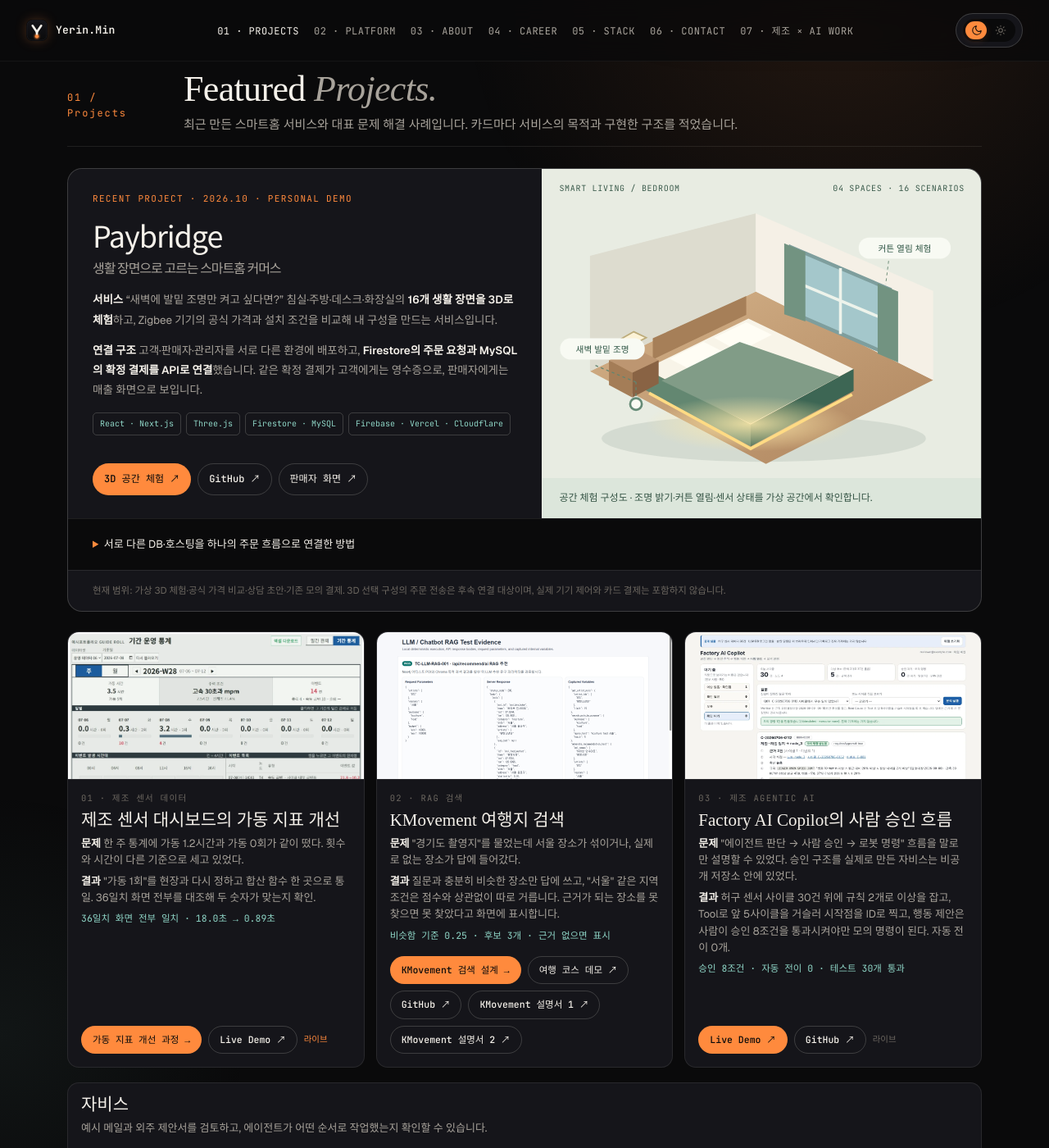
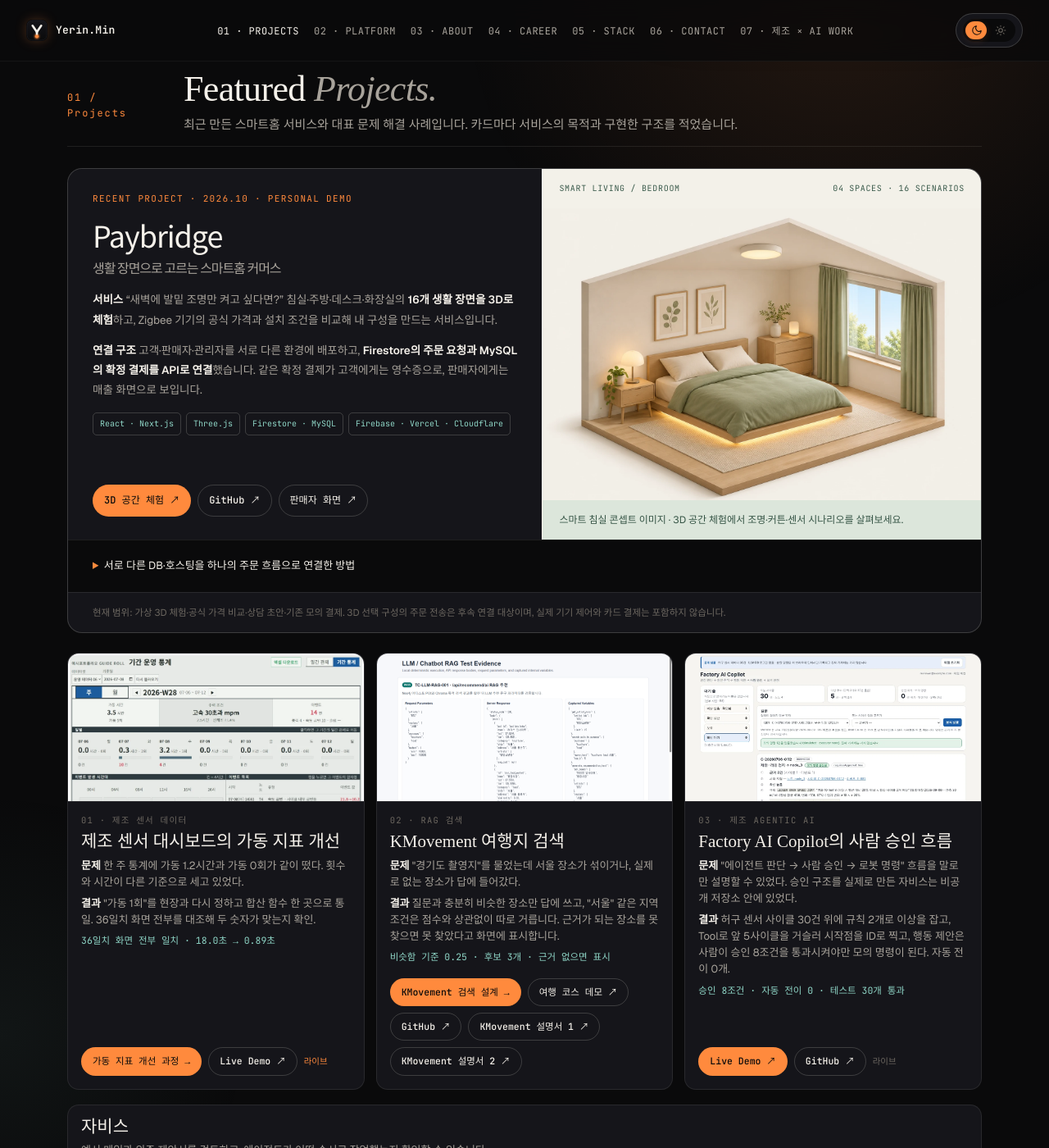
Before and after one commit to feed-mina/feed-mina.github.io, a Jekyll site: the page index.html, which Jekyll copies as it is, in a window 1280 px wide and 1400 px high, scrolled down 663 px. Shown: the whole window at 82% size. Built offline with Jekyll 4.4.1, drawn with Linux system fonts in a browser that asks for light colours; some web fonts are replaced; some of the changed text lies outside the part shown.

Commit message:
v20261116: 포트폴리오 이미지 개선 및 체험판 버튼 정리

```diff
--- a/index.html
+++ b/index.html
@@ -1297,9 +1297,10 @@
   .pb-tags li{font:10px/1.6 "JetBrains Mono",monospace;padding:5px 8px;border:1px solid var(--line-strong);border-radius:5px;color:var(--mint);}
   .pb-actions{display:flex;flex-wrap:wrap;gap:8px;margin-top:auto;padding-top:5px;}
   .pb-actions .btn{font-size:12px;padding:9px 13px;}
-  .pb-visual{min-width:0;display:flex;flex-direction:column;background:#e8ece2;border-left:1px solid var(--line);}
-  .pb-visual-header{display:flex;justify-content:space-between;gap:12px;padding:16px 20px;color:#3b5b4c;font:10px/1.6 "JetBrains Mono",monospace;letter-spacing:.07em;}
-  .pb-visual svg{display:block;width:100%;height:auto;flex:1;max-height:330px;}
+  .pb-visual{min-width:0;display:flex;flex-direction:column;background:#f3f1e9;border-left:1px solid var(--line);}
+  .pb-visual-header{display:flex;flex-wrap:wrap;justify-content:space-between;gap:6px 12px;padding:16px 20px;color:#3b5b4c;font:10px/1.6 "JetBrains Mono",monospace;letter-spacing:.07em;}
+  .pb-room-frame{display:grid;align-items:center;flex:1;min-width:0;}
+  .pb-room-image{display:block;width:100%;height:auto;aspect-ratio:3/2;object-fit:contain;}
   .pb-visual figcaption{padding:14px 20px;font-size:12px;line-height:1.7;color:#355445;background:#dce6db;}
   .pb-system{border-top:1px solid var(--line);padding:20px 30px;background:var(--bg);}
   .pb-system summary{font-size:13px;color:var(--ink);cursor:pointer;line-height:1.7;}
@@ -1312,7 +1313,7 @@
   .pb-system p{font-size:12px;line-height:1.8;color:var(--ink-dim);margin:8px 0;}
   .pb-scope{padding:14px 30px;border-top:1px solid var(--line);font-size:11.5px;line-height:1.8;color:var(--ink-mute);}
   .pb-card a:focus-visible,.pb-system summary:focus-visible{outline:2px solid var(--amber);outline-offset:4px;}
-  @media(max-width:800px){.pb-main{grid-template-columns:1fr;}.pb-copy{padding:24px 20px;}.pb-visual{border-left:0;border-top:1px solid var(--line);}.pb-hosts{grid-template-columns:1fr;}.pb-system{padding:16px 20px;}.pb-scope{padding:14px 20px;}.pb-visual svg{max-height:300px;}}
+  @media(max-width:800px){.pb-main{grid-template-columns:1fr;}.pb-copy{padding:24px 20px;}.pb-visual{border-left:0;border-top:1px solid var(--line);}.pb-hosts{grid-template-columns:1fr;}.pb-system{padding:16px 20px;}.pb-scope{padding:14px 20px;}}
 </style>
 </head>
 <body>
@@ -1405,41 +1406,10 @@
         </div>
         <figure class="pb-visual">
           <div class="pb-visual-header"><span>SMART LIVING / BEDROOM</span><span>04 SPACES · 16 SCENARIOS</span></div>
-          <svg viewBox="0 0 600 370" role="img" aria-labelledby="pb-room-title pb-room-desc" xmlns="http://www.w3.org/2000/svg">
-            <title id="pb-room-title">침실 조명과 커튼을 비교하는 3D 체험 구성도</title>
-            <desc id="pb-room-desc">입체 침실에 침대, 창문, 커튼과 발밑 조명을 배치한 서비스 개념 그림입니다.</desc>
-            <defs>
-              <linearGradient id="pb-floor" x2="1" y2="1"><stop stop-color="#d5b38a"/><stop offset="1" stop-color="#ae845d"/></linearGradient>
-              <radialGradient id="pb-light"><stop stop-color="#ffeaaa" stop-opacity=".85"/><stop offset="1" stop-color="#ffeaaa" stop-opacity="0"/></radialGradient>
-            </defs>
-            <ellipse cx="303" cy="315" rx="222" ry="32" fill="#27493c" opacity=".10"/>
-            <path d="M65 223L292 114L535 235L306 350Z" fill="url(#pb-floor)"/>
-            <path d="M65 223V65L292 7V114Z" fill="#dddccf"/>
-            <path d="M292 7L535 113V235L292 114Z" fill="#f5f0e6"/>
-            <path d="M340 53L476 111V201L340 142Z" fill="#a4c7cb" stroke="#7e9e9d" stroke-width="5"/>
-            <path d="M408 82V172M340 98L476 155" fill="none" stroke="#edf3eb" stroke-width="4"/>
-            <path d="M331 48L360 60V155L331 145ZM459 103L487 114V211L459 199Z" fill="#729381"/>
-            <path d="M141 220L282 151L426 220L285 296Z" fill="#f8f4e8"/>
-            <path d="M141 220V249L285 326V296Z" fill="#638771"/>
-            <path d="M285 296L426 220V250L285 326Z" fill="#3d6654"/>
-            <path d="M151 207L279 146L279 120L151 178Z" fill="#a67f58"/>
-            <path d="M174 206L221 183L256 201L209 224Z M235 177L279 156L314 173L269 196Z" fill="#fffdf4"/>
-            <path d="M163 236L270 183L407 230L285 295Z" fill="#819c87"/>
-            <ellipse cx="284" cy="295" rx="143" ry="38" fill="url(#pb-light)"/>
-            <path d="M146 253L285 329L424 255" fill="none" stroke="#ffdb84" stroke-width="4"/>
-            <path d="M91 208L126 191L159 208L123 225Z" fill="#bd9671"/>
-            <path d="M91 208V242L123 259V225Z" fill="#a47d57"/>
-            <path d="M123 225L159 208V240L123 259Z" fill="#896344"/>
-            <path d="M124 181V199M109 178L125 169L142 177L125 186Z" fill="#fcf2d6" stroke="#bdac7a" stroke-width="2"/>
-            <circle cx="128" cy="268" r="8" fill="#f9fbf4" stroke="#658b77" stroke-width="3"/>
-            <path d="M128 257V238M128 238L72 215" fill="none" stroke="#63856f" stroke-width="1.5" stroke-dasharray="4 4"/>
-            <g font-family="'Noto Sans KR',sans-serif" font-size="12" fill="#315746">
-              <rect x="24" y="178" width="116" height="29" rx="14" fill="#f8faf3"/><text x="82" y="197" text-anchor="middle">새벽 발밑 조명</text>
-              <rect x="433" y="40" width="126" height="29" rx="14" fill="#f8faf3"/><text x="496" y="59" text-anchor="middle">커튼 열림 체험</text>
-              <path d="M474 72L470 104" fill="none" stroke="#63856f" stroke-dasharray="4 4"/>
-            </g>
-          </svg>
-          <figcaption>공간 체험 구성도 · 조명 밝기·커튼 열림·센서 상태를 가상 공간에서 확인합니다.</figcaption>
+          <div class="pb-room-frame">
+            <img class="pb-room-image" src="/assets/images/paybridge-bedroom.webp" width="1536" height="1024" loading="lazy" decoding="async" alt="세이지색 침구와 열린 커튼, 따뜻한 침대 하부 조명을 갖춘 스마트 침실 콘셉트 이미지" />
+          </div>
+          <figcaption>스마트 침실 콘셉트 이미지 · 3D 공간 체험에서 조명·커튼·센서 시나리오를 살펴보세요.</figcaption>
         </figure>
       </div>
       <details class="pb-system">
@@ -1507,8 +1477,8 @@
         <h3 id="jarvis-title">자비스</h3>
         <p class="q">예시 메일과 외주 제안서를 검토하고, 에이전트가 어떤 순서로 작업했는지 확인할 수 있습니다.</p>
         <div class="ln">
-          <a class="btn primary" href="https://srv1869569.hstgr.cloud/demo/" target="_blank" rel="noopener">자비스 공개 체험판</a>
-          <a class="btn" href="https://work-cycle.evolvix.workers.dev/s/m/b4109c0272c0c438f25913097c6ed0f79b6ee4c9f38f14c43bcff1537f4a7110" target="_blank" rel="noopener">자비스 화면·코드 인수인계 ↗</a>
+          <a class="btn primary" href="https://srv1869569.hstgr.cloud/demo/" target="_blank" rel="noopener" style="display: none;">자비스 공개 체험판</a>
+          <a class="btn" href="https://work-cycle.evolvix.workers.dev/s/m/b4109c0272c0c438f25913097c6ed0f79b6ee4c9f38f14c43bcff1537f4a7110" target="_blank" rel="noopener">자비스 화면·코드 가이드 ↗</a>
         </div>
       </div>
     </article>
@@ -1518,11 +1488,11 @@
         <h3 id="work-cycle-title">work-cycle</h3>
         <p class="q">로그인 없이 예시 데이터로 회의록, 칸반, 로드맵, 주간보고를 체험할 수 있습니다.</p>
         <div class="ln">
-          <a class="btn primary" href="/work-cycle-demo/" target="_blank" rel="noopener">최신 기능 체험판 열기</a>
+          <a class="btn primary" href="/work-cycle-demo/" target="_blank" rel="noopener" style="display: none;">최신 기능 체험판 열기</a>
         <a class="btn" href="https://work-cycle-demo.minyerin.chatgpt.site/" target="_blank" rel="noopener">기본 기능 체험판 열기</a>
           <a class="btn" href="nblog-demo.html" target="_blank" rel="noopener">NBlog 공개 체험판</a>
           <a class="btn" href="https://work-cycle.evolvix.workers.dev/s/m/aa04c42ec5f7e5084e57814953864fe52d1a51e18c5d0dd153d12ab98afc365c" target="_blank" rel="noopener">Work-cycle·자비스·NBlog 연결 설계 ↗</a>
-          <a class="btn" href="https://work-cycle.evolvix.workers.dev/s/m/a885dcc78bf1b8abc24db0e8c7a0430e201bc448447ecb022f508676eac7b703" target="_blank" rel="noopener">NBlog 화면·코드 인수인계 ↗</a>
+          <a class="btn" href="https://work-cycle.evolvix.workers.dev/s/m/a885dcc78bf1b8abc24db0e8c7a0430e201bc448447ecb022f508676eac7b703" target="_blank" rel="noopener">NBlog 화면·코드 가이드 ↗</a>
         </div>
       </div>
     </article>
```
Also changed, not shown: assets/images/paybridge-bedroom.webp (added).
